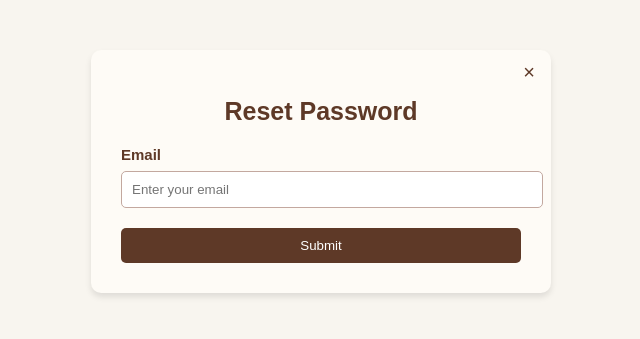
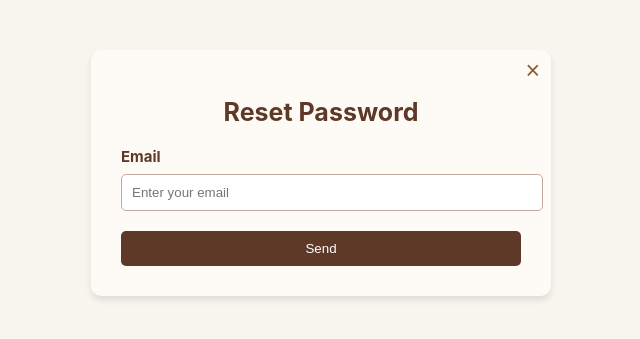
Before and after one commit to KimHan2074/booknest, a PHP site: page /app/views/forgotPassword.php in a window 1280 px wide. Shown: the top 339 px of the page, without its empty margins (319-959 px from the left). Run offline with PHP 8.4, Linux system fonts and the light colour scheme.

Commit message:
fix form password

```diff
--- a/app/views/forgotPassword.php
+++ b/app/views/forgotPassword.php
@@ -3,18 +3,29 @@
 <head>
   <meta charset="UTF-8">
   <meta name="viewport" content="width=device-width, initial-scale=1.0">
-  <title>Reset Password Form</title>
+  <title>Password Form</title>
   <style>
-    /* form enter mail */
-    .reset-form-body {
+    /* General Styling */
+    body {
       margin: 0;
       padding: 0;
       box-sizing: border-box;
-      font-family: sans-serif;
+      font-family: "Inter",sans-serif;
       background-color: #f8f5ef;
       color: #5e3927;
     }
-    #reset-container {
+
+    #overlay {
+      position: fixed;
+      top: 0;
+      left: 0;
+      width: 100%;
+      height: 100%;
+      background-color:  #f8f5ef;
+      display: none;
+    }
+
+    .form-container {
       position: relative;
       background-color: #fefbf6;
       padding: 30px;
@@ -22,36 +33,31 @@
       box-shadow: 0 4px 6px rgba(0, 0, 0, 0.1);
       max-width: 400px;
       margin: 50px auto;
+      display: none;
     }
-    #close-btn {
-      position: absolute;
-      top: 10px;
-      right: 10px;
-      background: none;
-      border: none;
-      font-size: 20px;
-      color: #5e3927;
-      cursor: pointer;
-    }
-    #reset-title {
+
+    .form-title {
       text-align: center;
       margin-bottom: 20px;
       font-size: 25px;
     }
-    #email-label {
+
+    .form-label {
       margin-bottom: 8px;
       font-weight: bold;
       font-size: 15px;
       display: block;
     }
-    #email-input {
+
+    .form-input {
       width: 100%;
       padding: 10px;
       margin-bottom: 20px;
       border: 1px solid #c3a89f;
       border-radius: 5px;
     }
-    #reset-btn {
+
+    .form-btn {
       width: 100%;
       padding: 10px;
       background-color: #5e3927;
@@ -61,121 +67,102 @@
       cursor: pointer;
       transition: background-color 0.3s ease, transform 0.2s ease;
     }
-    #reset-btn:hover {
+
+    .form-btn:hover {
       background-color: #3e2519;
       transform: scale(1.03);
     }
-    #overlay {
-      position: fixed;
-      top: 0;
-      left: 0;
-      width: 100%;
-      height: 100%;
-      background-color:  #f8f5ef;
-      display: none;
+    .close-btn {
+      position: absolute;
+      top: 5px;
+      right: 5px;
+      background: none;
+      border: none;
+      font-size: 25px;
+      color: #8b5e3c;
+      cursor: pointer;
+      transition: color 0.3s ease, transform 0.2s ease;
     }
-    /* Form change password */
-    .change-form-body {
-      margin: 0;
-      padding: 0;
-      box-sizing: border-box;
-      font-family: sans-serif;
-      background-color: #f8f5ef;
+
+    .close-btn:hover {
       color: #5e3927;
-    }
-    #change-container {
-      position: relative;
-      background-color: #fefbf6;
-      padding: 30px;
-      border-radius: 10px;
-      box-shadow: 0 4px 6px rgba(0, 0, 0, 0.1);
-      max-width: 400px;
-      margin: 50px auto;
-      display: none;
-    }
-    #change-title {
-      text-align: center;
-      margin-bottom: 20px;
-      font-size: 25px;
-    }
-    #password-label,
-    #confirm-password-label {
-      margin-bottom: 8px;
-      font-weight: bold;
-      font-size: 15px;
-      display: block;
-    }
-    #password-input,
-    #confirm-password-input {
-      width: 100%;
-      padding: 10px;
-      margin-bottom: 20px;
-      border: 1px solid #c3a89f;
-      border-radius: 5px;
-    }
-    #change-btn {
-      width: 100%;
-      padding: 10px;
-      background-color: #5e3927;
-      color: #fff;
-      border: none;
-      border-radius: 5px;
-      cursor: pointer;
-      transition: background-color 0.3s ease, transform 0.2s ease;
-    }
-    #change-btn:hover {
-      background-color: #3e2519;
-      transform: scale(1.03);
+      transform: scale(1.2);
     }
   </style>
 </head>
-<body class="reset-form-body">
-  <!-- Overlay to dim the background -->
+<body>
+  <!-- Overlay -->
   <div id="overlay"></div>
 
   <!-- Reset Password Form -->
-  <div id="reset-container">
-    <button id="close-btn" type="button">&times;</button>
-    <h1 id="reset-title">Reset Password</h1>
+  <div id="reset-container" class="form-container" style="display: block;">
+    <button id="close-btn-reset" class="close-btn" type="button">&times;</button>
+    <h1 class="form-title">Reset Password</h1>
     <form id="reset-form">
-      <label id="email-label" for="email-input">Email</label>
-      <input id="email-input" type="email" placeholder="Enter your email" required>
-      <button id="reset-btn" type="submit">Submit</button>
+      <label class="form-label" for="email-input">Email</label>
+      <input id="email-input" class="form-input" type="email" placeholder="Enter your email" required>
+      <button id="reset-btn" class="form-btn" type="submit">Send</button>
+    </form>
+  </div>
+
+  <!-- Code Verification Form -->
+  <div id="code-container" class="form-container">
+    <button id="close-btn-code" class="close-btn" type="button">&times;</button>
+    <h1 class="form-title">Enter Verification Code</h1>
+    <form id="code-form">
+      <label class="form-label" for="code-input">Verification Code</label>
+      <input id="code-input" class="form-input" type="text" placeholder="Enter the code" required>
+      <button id="code-btn" class="form-btn" type="submit">Send</button>
     </form>
   </div>
 
   <!-- Change Password Form -->
-  <div id="change-container">
-    <button id="close-btn" type="button">&times;</button>
-    <h1 id="change-title">Change Password</h1>
+  <div id="change-container" class="form-container">
+    <button id="close-btn-change" class="close-btn" type="button">&times;</button>
+    <h1 class="form-title">Change Password</h1>
     <form>
-      <label id="password-label" for="password-input">New Password</label>
-      <input id="password-input" type="password" placeholder="Enter your new password" required>
-
-      <label id="confirm-password-label" for="confirm-password-input">Confirm Password</label>
-      <input id="confirm-password-input" type="password" placeholder="Confirm your new password" required>
-
-      <button id="change-btn" type="submit">Submit</button>
+      <label class="form-label" for="password-input">New Password</label>
+      <input id="password-input" class="form-input" type="password" placeholder="Enter your new password" required>
+      <label class="form-label" for="confirm-password-input">Confirm Password</label>
+      <input id="confirm-password-input" class="form-input" type="password" placeholder="Confirm your new password" required>
+      <button id="change-btn" class="form-btn" type="submit">Save</button>
     </form>
   </div>
 
   <script>
-    // Khi nhấn Submit ở form reset password
-    document.getElementById('reset-form').addEventListener('submit', function(event) {
+    // Get elements
+    const resetForm = document.getElementById('reset-form');
+    const codeForm = document.getElementById('code-form');
+
+    const resetContainer = document.getElementById('reset-container');
+    const codeContainer = document.getElementById('code-container');
+    const changeContainer = document.getElementById('change-container');
+    const overlay = document.getElementById('overlay');
+
+    const closeButtons = document.querySelectorAll('.close-btn');
+
+    // Event: Submit Reset Form
+    resetForm.addEventListener('submit', function(event) {
       event.preventDefault();
-
-      // Hiển thị form thay đổi mật khẩu và overlay
-      document.getElementById('change-container').style.display = 'block';
-      document.getElementById('overlay').style.display = 'block';
-      document.getElementById('reset-container').style.display = 'none'; // Ẩn form reset password
+      resetContainer.style.display = 'none';
+      codeContainer.style.display = 'block';
+      overlay.style.display = 'block';
     });
 
-    // Đóng form (close button)
-    document.querySelectorAll('#close-btn').forEach(function(button) {
-      button.addEventListener('click', function() {
-        document.getElementById('change-container').style.display = 'none';
-        document.getElementById('reset-container').style.display = 'none';
-        document.getElementById('overlay').style.display = 'none';
+    // Event: Submit Code Form
+    codeForm.addEventListener('submit', function(event) {
+      event.preventDefault();
+      codeContainer.style.display = 'none';
+      changeContainer.style.display = 'block';
+    });
+
+    // Event: Close buttons
+    closeButtons.forEach(button => {
+      button.addEventListener('click', () => {
+        resetContainer.style.display = 'none';
+        codeContainer.style.display = 'none';
+        changeContainer.style.display = 'none';
+        overlay.style.display = 'none';
       });
     });
   </script>
```
